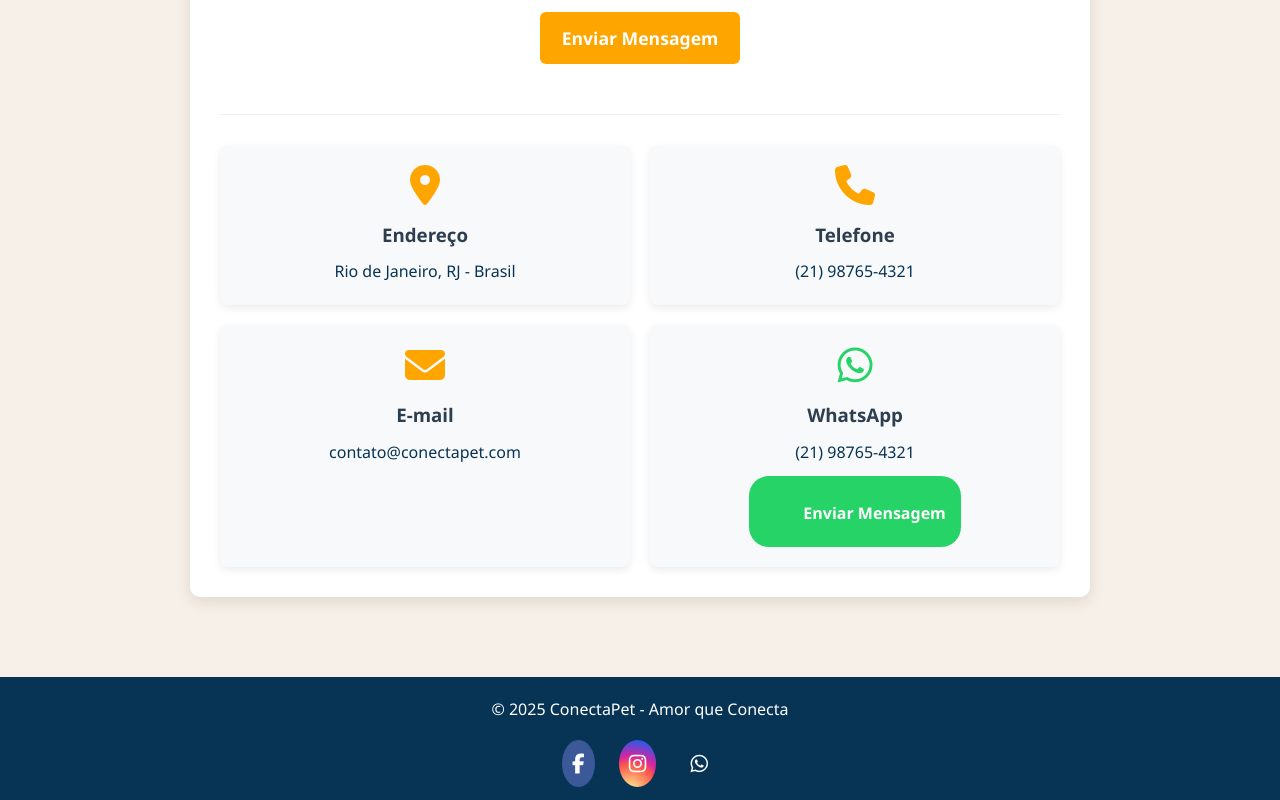
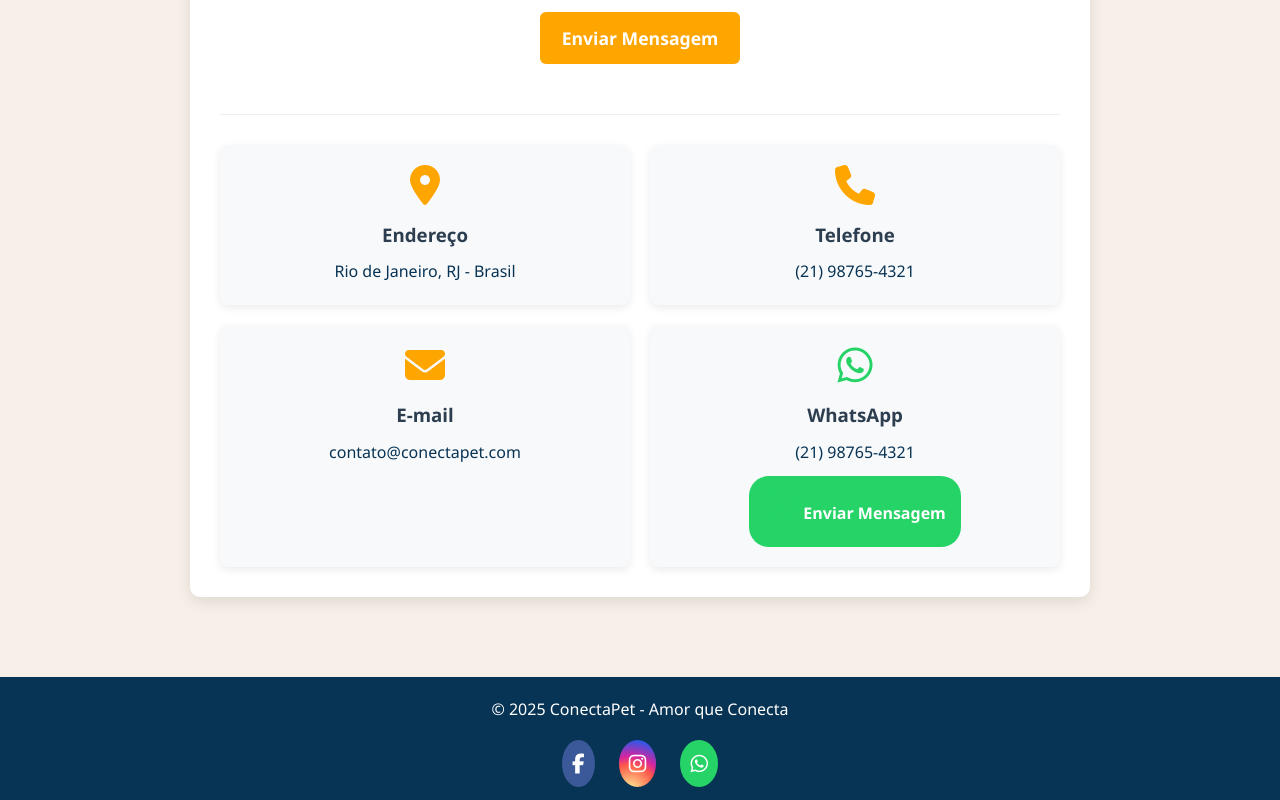
Before and after one commit to Nathaliaaguiar/ConectPet, a plain HTML site: page contato.html in a window 1280 px wide. Shown: the part 845-1645 px from the top of the page. Drawn offline with Linux system fonts and the light colour scheme.

Commit message:
ajustes de icone de redes sociais

```diff
--- a/contato.html
+++ b/contato.html
@@ -95,7 +95,7 @@
     <div class="redes-coloridas">
   <a href="https://facebook.com" class="facebook" target="_blank"><i class="fab fa-facebook-f"></i></a>
   <a href="https://instagram.com" class="instagram" target="_blank"><i class="fab fa-instagram"></i></a>
-  <a href="https://wa.me/5599999999999" class="whatsapp" target="_blank"><i class="fab fa-whatsapp"></i></a>
+  <a href="https://wa.me/5599999999999" class="ewhatsapp" target="_blank"><i class="fab fa-whatsapp"></i></a>
 </div>
 
   </div>
--- a/estilos/contato.css
+++ b/estilos/contato.css
@@ -285,3 +285,29 @@
                 height: 30px;
             }
         }
+
+        .redes-coloridas a {
+  font-size: 20px;
+  padding: 10px;
+  border-radius: 50%;
+  color: white;
+  margin: 0 10px;
+  transition: 0.3s;
+}
+
+.facebook {
+  background-color: #3b5998;
+}
+
+.instagram {
+  background: radial-gradient(circle at 30% 107%, #fdf497 0%, #fd5949 45%, #d6249f 60%, #285aeb 90%);
+}
+
+.ewhatsapp {
+  background-color: #25d366;
+}
+
+
+.redes-coloridas a:hover {
+  transform: scale(1.2);
+}
```
